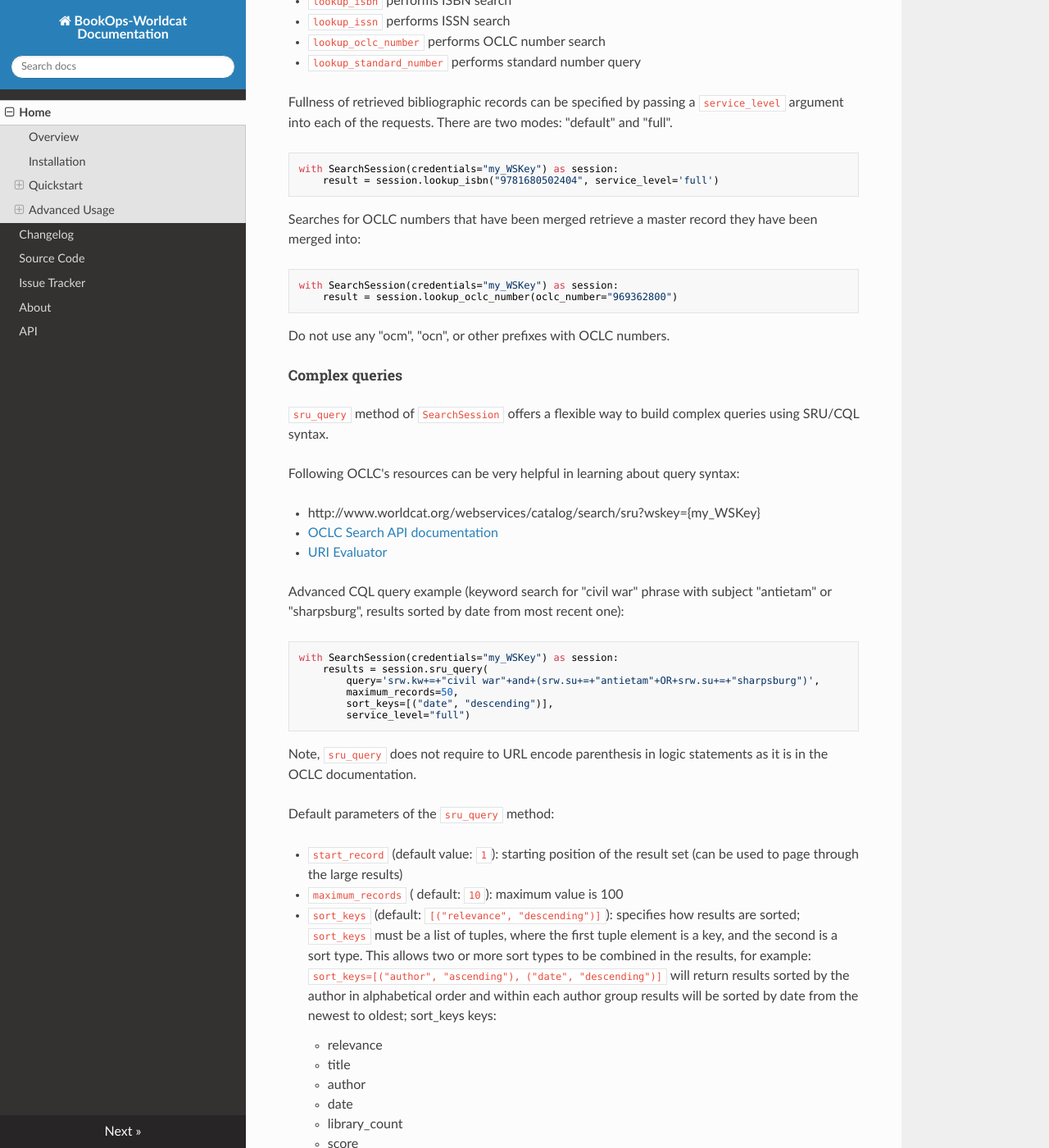
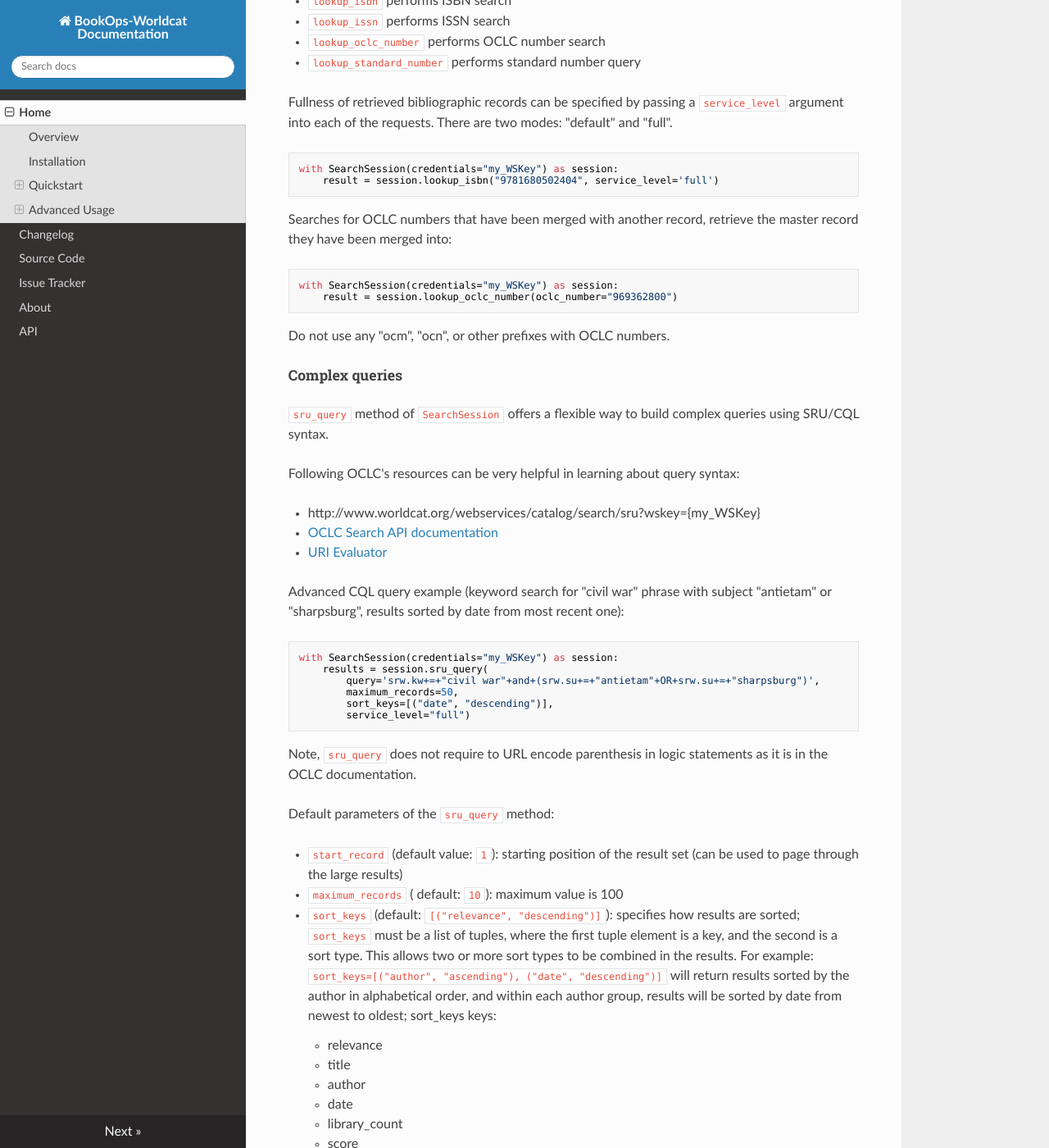
Before and after one commit to BookOps-CAT/bookops-worldcat, an MkDocs documentation site: the page built from docs/index.md, in a window 1280 px wide and 1400 px high, scrolled down 6065 px. Shown: the whole window at 82% size. Built offline with MkDocs 1.6.1, drawn with Linux system fonts in a browser that asks for light colours; nearby versions of some CDN libraries; comment, search, counter and statistics services are not loaded; some of the changed text lies outside the part shown.

Commit message:
Update index.md

````diff
--- a/docs/index.md
+++ b/docs/index.md
@@ -293,7 +293,7 @@
     result = session.lookup_isbn("9781680502404", service_level='full')
 ```
 
-Searches for OCLC numbers that have been merged retrieve a master record they have been merged into:
+Searches for OCLC numbers that have been merged with another record, retrieve the master record they have been merged into:
 ```python
 with SearchSession(credentials="my_WSKey") as session:
     result = session.lookup_oclc_number(oclc_number="969362800")
@@ -419,8 +419,8 @@
 + `holdings_get_status` retrieves holding status of a requested record
 + `holdings_set` sets holdings on an individual bibliographic record
 + `holdings_unset` deletes holdings on an individual bibliographic record
-+ `holdings_set_batch` allows holdings to be set on multiple records, and is not limited by OCLC's 50 bib record limit
-+ `holdings_unset_batch` allows holdings to be deleted on multiple records, and is not limited to OCLC's 50 bib record restriction
++ `holdings_set_batch` allows holdings to be set on multiple records and is not limited by OCLC's 50 bib record limit
++ `holdings_unset_batch` allows holdings to be deleted on multiple records and is not limited to OCLC's 50 bib record restriction
 
 By default, responses are returned in `atom+json` format, but `atom+xml` can be specified:
 ```python
````
Also changed, not shown: other parts of docs/index.md (+8 -8 lines).
